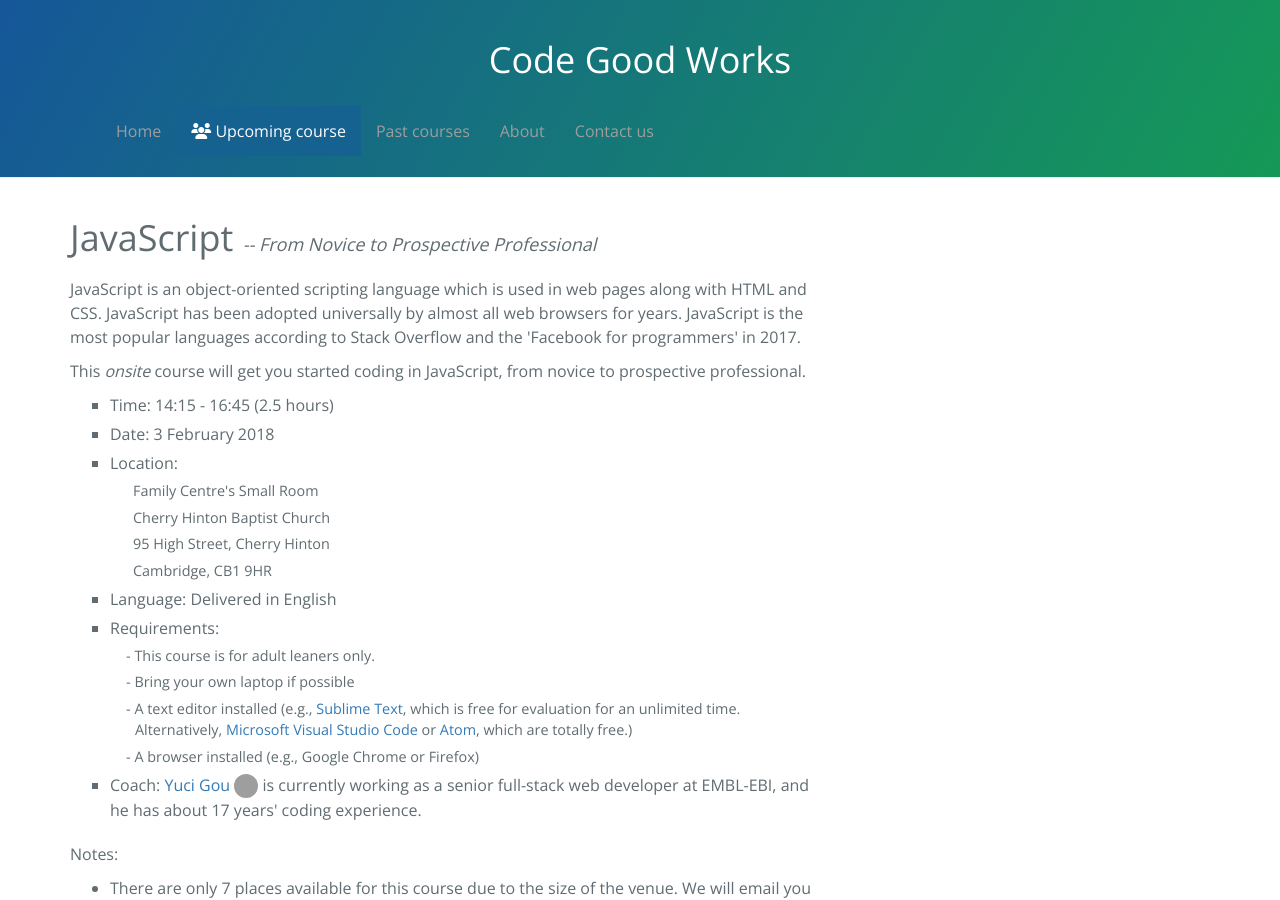
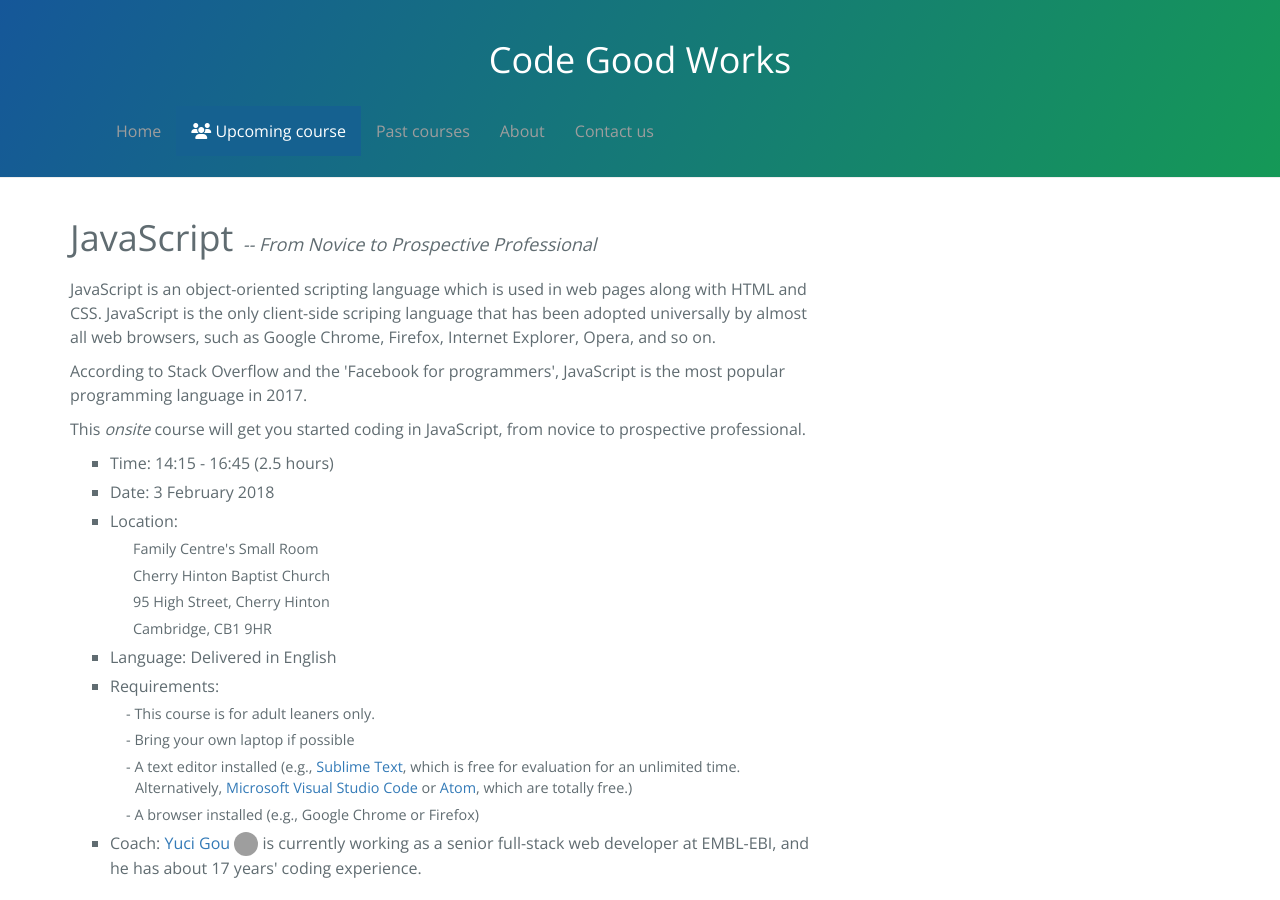
Before and after one commit to yucigou/codegoodworks, a Jekyll site: the page built from enrolment.md, in a window 1280 px wide and 900 px high. Built offline with Jekyll 4.4.1, drawn with Linux system fonts in a browser that asks for light colours; nearby versions of some CDN libraries; grey boxes are pictures that could not be loaded.

Commit message:
Update course info

```diff
--- a/enrolment.md
+++ b/enrolment.md
@@ -20,7 +20,8 @@ title: Free onsite course for beginners - Code Good Works
 </header>
 
 
-<p>JavaScript is an object-oriented scripting language which is used in web pages along with HTML and CSS. JavaScript has been adopted universally by almost all web browsers for years. JavaScript is the most popular languages according to Stack Overflow and the 'Facebook for programmers' in 2017.</p>
+<p>JavaScript is an object-oriented scripting language which is used in web pages along with HTML and CSS. JavaScript is the only client-side scriping language that has been adopted universally by almost all web browsers, such as Google Chrome, Firefox, Internet Explorer, Opera, and so on.</p>
+<p>According to Stack Overflow and the 'Facebook for programmers', JavaScript is the most popular programming language in 2017.</p>
 <p>This <em>onsite</em> course will get you started coding in JavaScript, from novice to prospective professional.</p>
 
 <ul class="course-info">
```
